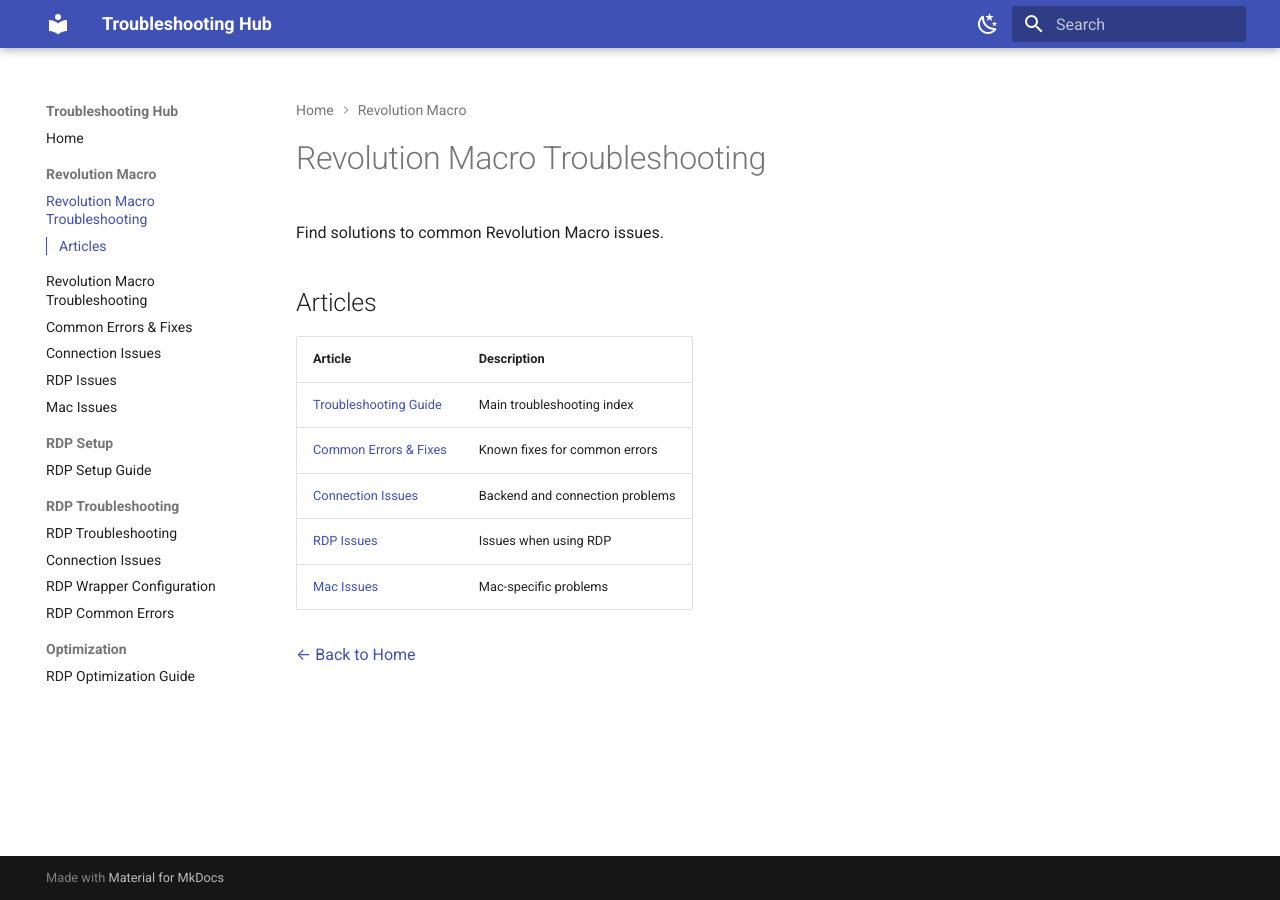
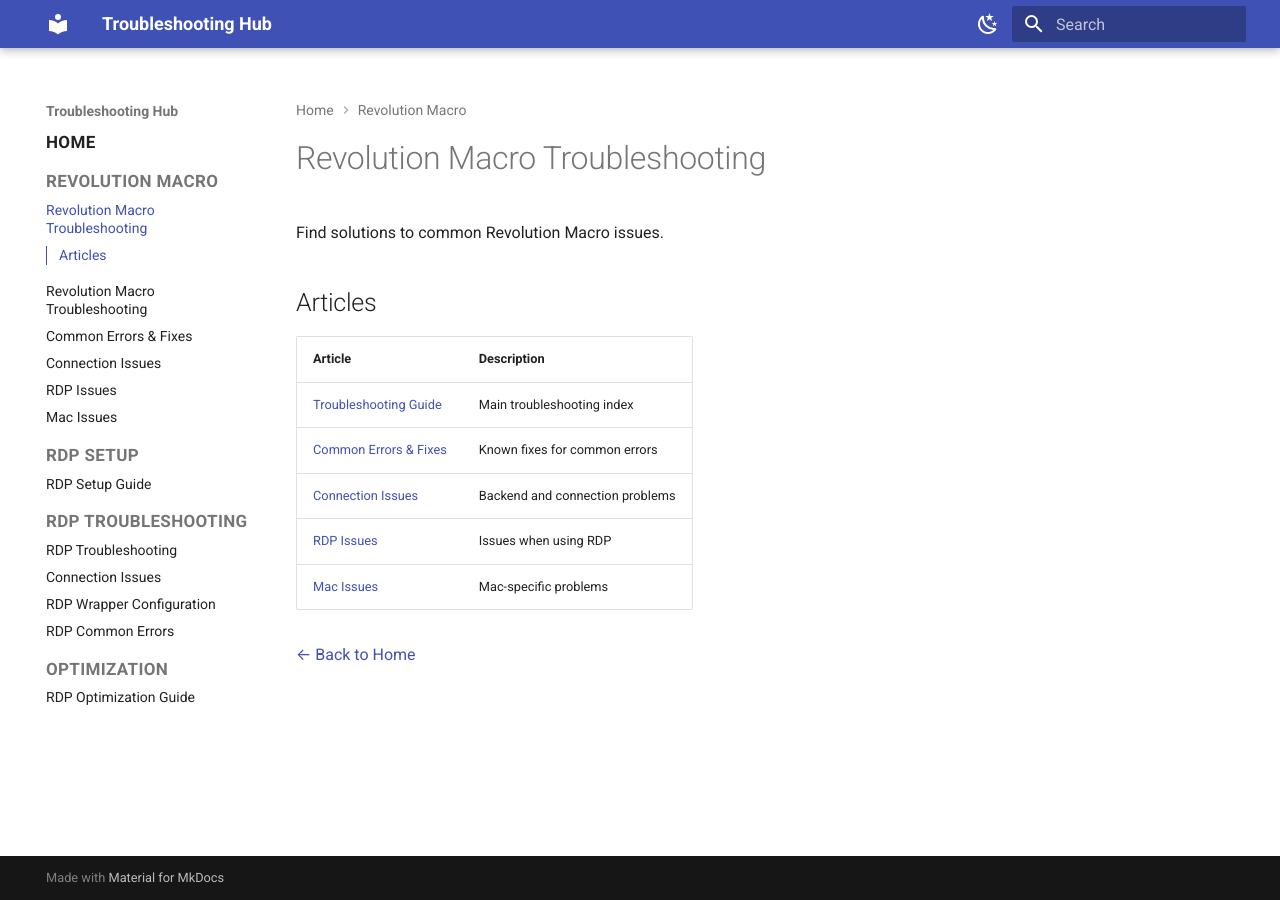
Before and after one commit to ru3tyYT/duck-support, an MkDocs documentation site: the page built from docs/revolution-macro/index.md, in a window 1280 px wide. Built offline with MkDocs 1.6.1 and Material for MkDocs 9.7.7, drawn with Linux system fonts in a browser that asks for light colours.

Commit message:
Add custom CSS for bolder sidebar section headings

```diff
--- /dev/null
+++ b/docs/assets/stylesheets/custom.css
@@ -0,0 +1,16 @@
+/* Sidebar navigation section labels — bolder and larger */
+.md-nav--primary > .md-nav__list > .md-nav__item > .md-nav__link,
+.md-nav--primary > .md-nav__list > .md-nav__item > label.md-nav__link {
+  font-weight: 800;
+  font-size: 0.85rem;
+  letter-spacing: 0.02em;
+  text-transform: uppercase;
+}
+
+/* Nested page links stay normal weight */
+.md-nav--primary .md-nav--nested .md-nav__link {
+  font-weight: 400;
+  font-size: 0.72rem;
+  text-transform: none;
+  letter-spacing: normal;
+}
--- a/mkdocs.yml
+++ b/mkdocs.yml
@@ -1,6 +1,9 @@
 site_name: Troubleshooting Hub
 site_description: A troubleshooting hub for Revolution Macro and RDP issues
 site_url: https://ru3tyyt.github.io/duck-support/
+
+extra_css:
+  - assets/stylesheets/custom.css
 
 theme:
   name: material
```
